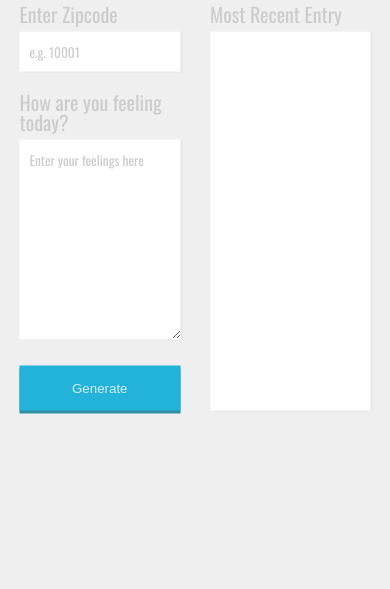
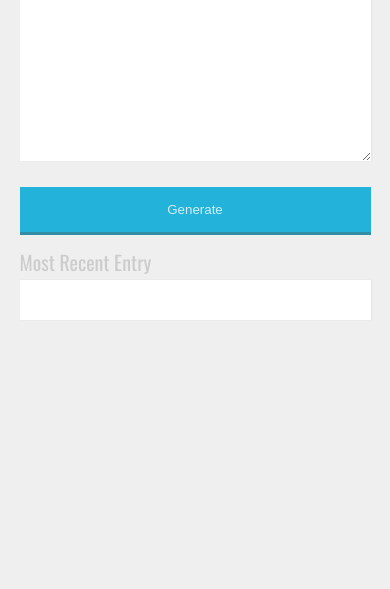
Before and after one commit to suefrontend/udacity-project-weather-journal-app, a website: page website/index.html in a window 390 px wide. Shown: the part 255-844 px from the top of the page. Drawn offline with nearby package versions, Linux system fonts and the light colour scheme; a web font is replaced by a local one.

Commit message:
feat: Add style for small screen

```diff
--- a/website/index.html
+++ b/website/index.html
@@ -2,6 +2,7 @@
 <html>
 	<head>
 		<meta charset="UTF-8" />
+		<meta name="viewport" content="width=device-width, initial-scale=1.0" />
 		<title>Weather Journal</title>
 		<link
 			href="https://fonts.googleapis.com/css?family=Oswald:400,600,700|Ranga:400,700&display=swap"
--- a/website/style.css
+++ b/website/style.css
@@ -15,10 +15,10 @@ body {
 .app {
 	width: 90vw;
 	margin: 0 auto;
-	position: absolute;
+	/* position: absolute;
 	top: 50%;
 	left: 50%;
-	transform: translateY(-50%) translateX(-50%);
+	transform: translateY(-50%) translateX(-50%); */
 }
 .headline {
 	margin-bottom: 20px;
@@ -28,6 +28,7 @@ body {
 }
 .container {
 	display: flex;
+	flex-direction: row;
 }
 .post-journal,
 .entry {
@@ -48,11 +49,8 @@ body {
 	flex-direction: column;
 }
 .entry-container {
-	/* text-align: center; */
 	background: #fff;
 	height: 100%;
-	/* display: grid;
-	grid-template-rows: repeat(4, 2em) 2fr; */
 	padding: 10px;
 	box-shadow: 1px 0 2px 0 rgb(0, 0, 0, 0.05);
 	color: #7a7a7a;
@@ -140,3 +138,25 @@ span {
 #content {
 	margin-top: 1em;
 }
+@media screen and (min-width: 640px) {
+	.app {
+		position: absolute;
+		top: 50%;
+		left: 50%;
+		transform: translateY(-50%) translateX(-50%);
+	}
+}
+@media screen and (max-width: 639px) {
+	.app {
+		padding: 20px 0;
+	}
+	.container {
+		flex-direction: column;
+	}
+	.post-journal {
+		margin-right: 0;
+	}
+	.entry {
+		margin: 20px 0 0 0;
+	}
+}
```
